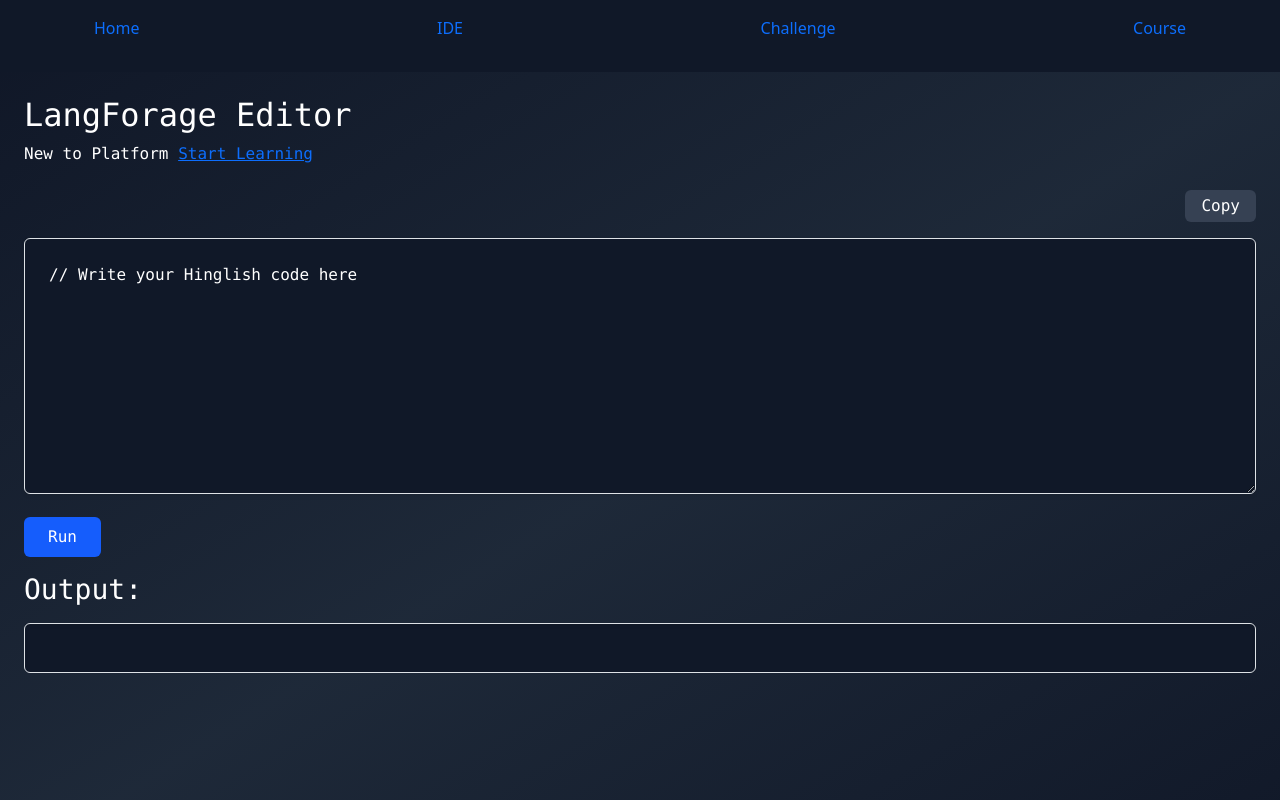
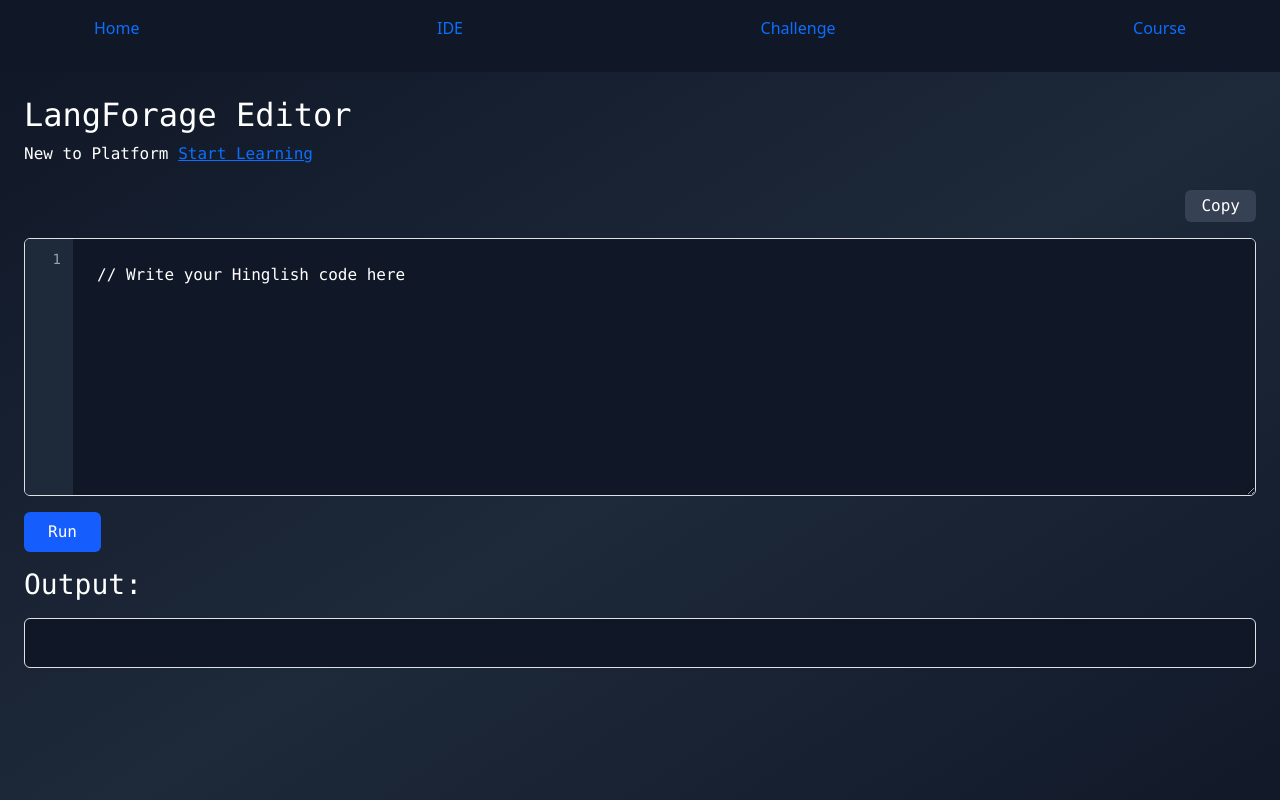
Before and after one commit to vdsn0905/Langforage-Editor, a React (Vite) app: page /ide in a window 1280 px wide. Shown: the top 800 px of the page. Built offline with nearby package versions, Linux system fonts and the light colour scheme.

Commit message:
Add files via upload

```diff
--- /dev/null
+++ b/src/components/CodeEditor.jsx
@@ -0,0 +1,53 @@
+import React, { useRef, useEffect } from "react";
+
+/**
+ * @param {{code: string, setCode: (s:string)=>void, className?:string}} props
+ */
+export default function CodeEditor({ code, setCode, className = "" }) {
+  const taRef = useRef(null);
+
+  useEffect(() => {
+    // keep textarea height controlled by CSS; ensure ref exists
+    if (!taRef.current) return;
+  }, []);
+
+  const handleKeyDown = /** @param {React.KeyboardEvent<HTMLTextAreaElement>} e */ (e) => {
+  const ta = /** @type {HTMLTextAreaElement|null} */ (taRef.current);
+  if (!ta) return;
+
+    // Insert tab character when Tab is pressed
+    if (e.key === "Tab") {
+      e.preventDefault();
+      const start = ta.selectionStart;
+      const end = ta.selectionEnd;
+      const value = ta.value;
+      const tab = "\t";
+      const newValue = value.substring(0, start) + tab + value.substring(end);
+      setCode(newValue);
+
+      // move caret
+      requestAnimationFrame(() => {
+        ta.selectionStart = ta.selectionEnd = start + tab.length;
+      });
+    }
+  };
+
+  const lines = code.split("\n").length;
+
+  return (
+    <div className={`relative flex rounded-md border border-gray-700 overflow-hidden ${className}`}>
+      <div className="bg-gray-800 text-gray-400 text-sm py-2 px-2 select-none" style={{ width: 48 }}>
+        {Array.from({ length: lines }).map((_, i) => (
+          <div key={i} className="leading-6 text-right px-1">{i + 1}</div>
+        ))}
+      </div>
+      <textarea
+        ref={taRef}
+        value={code}
+        onChange={(e) => setCode(e.target.value)}
+        onKeyDown={handleKeyDown}
+        className="flex-1 p-4 h-64 resize-none bg-gray-900 text-white font-mono outline-none"
+      />
+    </div>
+  );
+}
--- a/src/components/Ide.jsx
+++ b/src/components/Ide.jsx
@@ -2,6 +2,7 @@ import { useState, useEffect } from "react";
 import { compiler, runner } from "../Compiler";
 import { Link } from "react-router-dom";
 import Rendering from "./Rendering";
+import CodeEditor from "./CodeEditor";
 
 function SplashScreen() {
   return <Rendering />;
@@ -23,7 +24,8 @@ export default function Ide() {
       const compiledCode = compiler(code);
       runner(compiledCode, setOutput);
     } catch (err) {
-      setOutput("⚠️ Compilation error: " + err.message);
+      const message = err && typeof err === "object" && "message" in err ? err.message : String(err);
+      setOutput("⚠️ Compilation error: " + message);
     }
   };
   const handleCopy = async () => {
@@ -62,10 +64,10 @@ export default function Ide() {
               {copied ? "✅ Copied!" : "Copy"}
             </button>
           </p>
-          <textarea
-            className="w-full h-64 p-4 rounded-md border border-gray-700 shadow-sm focus:outline-none focus:ring-2 focus:ring-blue-500 resize-none bg-gray-900 text-white"
-            value={code}
-            onChange={(e) => setCode(e.target.value)}
+          <CodeEditor
+            code={code}
+            setCode={setCode}
+            className="mt-2 w-full"
           />
 
           <button
--- a/src/components/SolveChallenge.jsx
+++ b/src/components/SolveChallenge.jsx
@@ -3,6 +3,7 @@ import { useEffect } from "react";
 import { useParams } from "react-router-dom";
 import { challenges } from "./challenges";
 import { compiler, runner } from "../Compiler";
+import CodeEditor from "./CodeEditor";
 import Rendering from "./Rendering";
 
 function SplashScreen() {
@@ -27,20 +28,21 @@ export default function SolveChallenge() {
   const run = () => {
     try {
       const compiled = compiler(code);
-      runner(compiled, (out) => {
+      const expected = challenge?.expectedOutput;
+      /** @param {string} out */
+      const handleOutput = (out) => {
         setOutput(out);
-        if (
-          challenge.expectedOutput &&
-          out.trim() === challenge.expectedOutput.trim()
-        ) {
+        if (expected && out.trim() === expected.trim()) {
           setResult("✅ Correct output!");
           setSolved(true);
         } else {
           setResult("❌ Wrong output, try again.");
         }
-      });
+      };
+      runner(compiled, handleOutput);
     } catch (err) {
-      setOutput("⚠️ Error: " + err.message);
+      const message = err && typeof err === "object" && "message" in err ? err.message : String(err);
+      setOutput("⚠️ Error: " + message);
       setResult("❌ Compilation failed.");
     }
   };
@@ -84,11 +86,7 @@ export default function SolveChallenge() {
               {copied ? "✅ Copied!" : "Copy"}
             </button>
           </p>
-          <textarea
-            className="w-full h-64 p-4 bg-gray-900 text-white border border-gray-700 rounded resize-none"
-            value={code}
-            onChange={(e) => setCode(e.target.value)}
-          />
+          <CodeEditor code={code} setCode={setCode} className="mt-2 w-full" />
 
           <button
             onClick={run}
```
